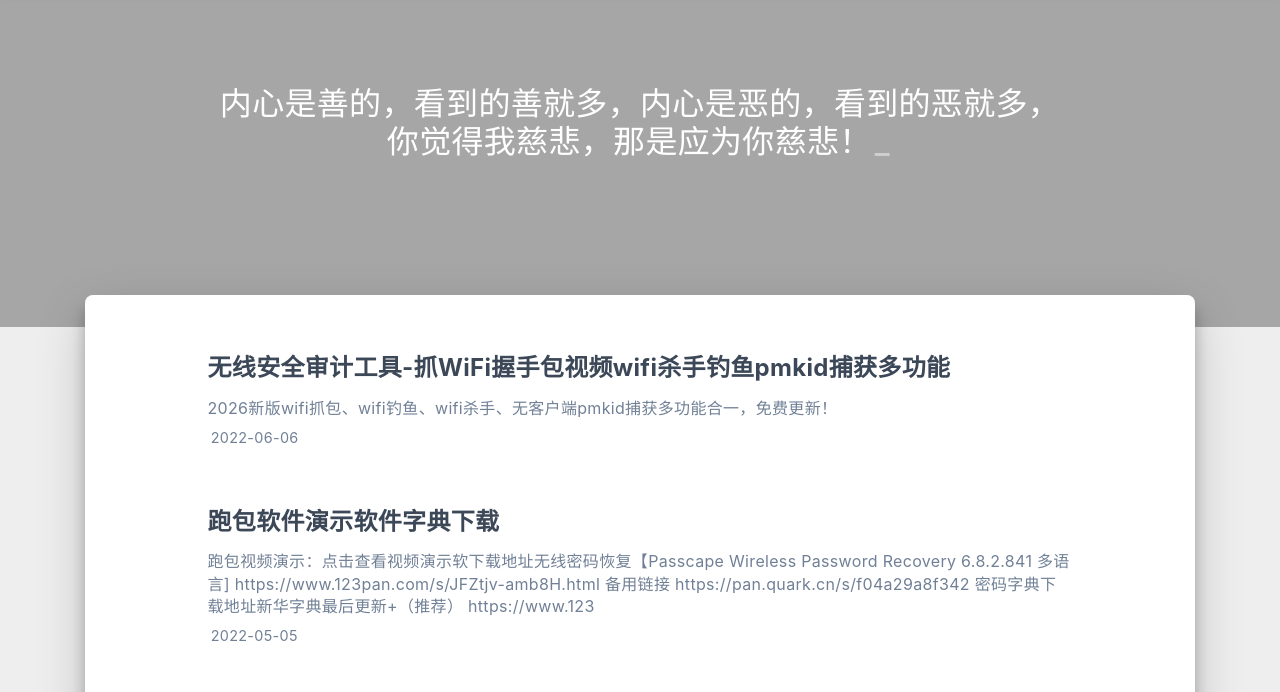
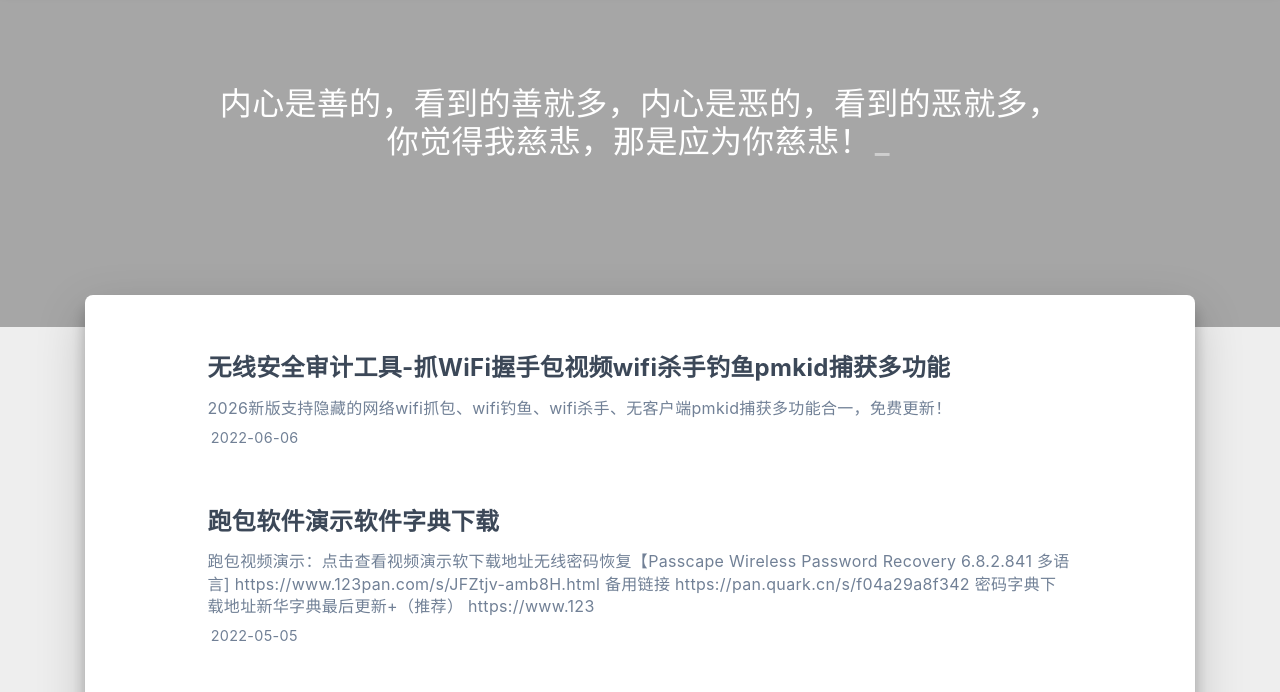
Before and after one commit to pwifi/pwifi.github.io, a plain HTML site: page index.html in a window 1280 px wide. Shown: the part 73-765 px from the top of the page. Drawn offline with nearby package versions, Linux system fonts and the light colour scheme; some packages are replaced by stand-ins of ours; no server answers; a script that the page names is missing; some icons are missing; a small style sheet from the web is missing.

Commit message:
Update excerpt text for 2026 WiFi tools

```diff
--- a/index.html
+++ b/index.html
@@ -228,7 +228,7 @@
 
       <a class="index-excerpt index-excerpt__noimg" href="/post/35f17806.html" target="_self">
         <div>
-          2026新版wifi抓包、wifi钓鱼、wifi杀手、无客户端pmkid捕获多功能合一，免费更新！
+          2026新版支持隐藏的网络wifi抓包、wifi钓鱼、wifi杀手、无客户端pmkid捕获多功能合一，免费更新！
         </div>
       </a>
 
```
